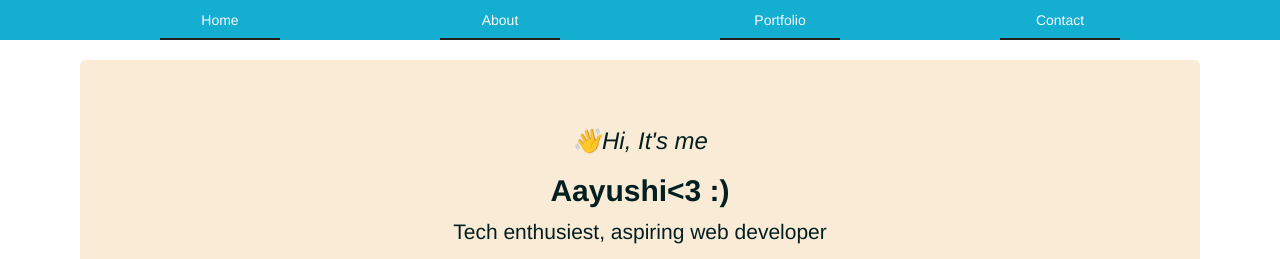
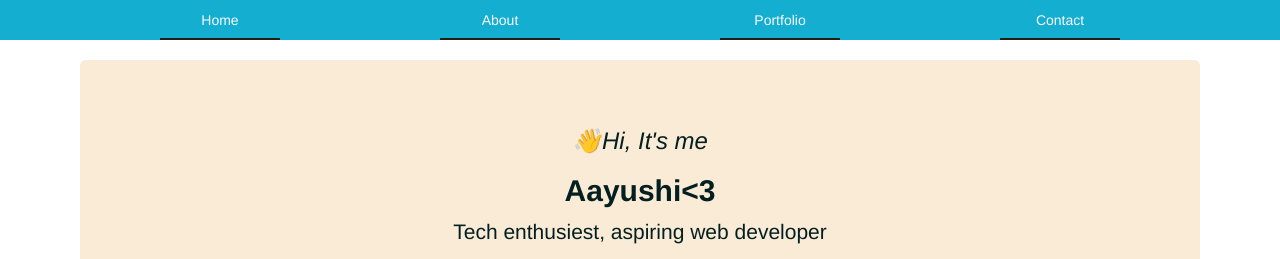
Before and after one commit to aayushikayastha/Portfolio, a plain HTML site: page index.html in a window 1280 px wide. Shown: the top 259 px of the page. Drawn offline with nearby package versions, Linux system fonts and the light colour scheme.

Commit message:
characters

```diff
--- a/index.html
+++ b/index.html
@@ -36,7 +36,7 @@
     <div class="container">
         <div class="jumbotron" id="about">
             <h3> <i> &#x1F44BHi, It's me</i></h3>
-            <h2><b>Aayushi<3 :) </3:></b></h2>
+            <h2><b>Aayushi<3</3:></b></h2>
             <p class="lead">Tech enthusiest, aspiring web developer </p>
             <img src="gvhcf.jpg" alt="" style="border-radius: 70%; width: 200px;">
             <p style="font-size: 13px;">Hello everyone, I am Aayushi,a web developer who loves to create and beautify websites. I love making new websites which are easy to use and can be accessed by anyone. I love to have my clients happy with the site’s performance, which they are able to see on their personal devices.I hope I get the opportunity to work in your esteemed organization. That’s all from my side.Thank you.</p>
```
